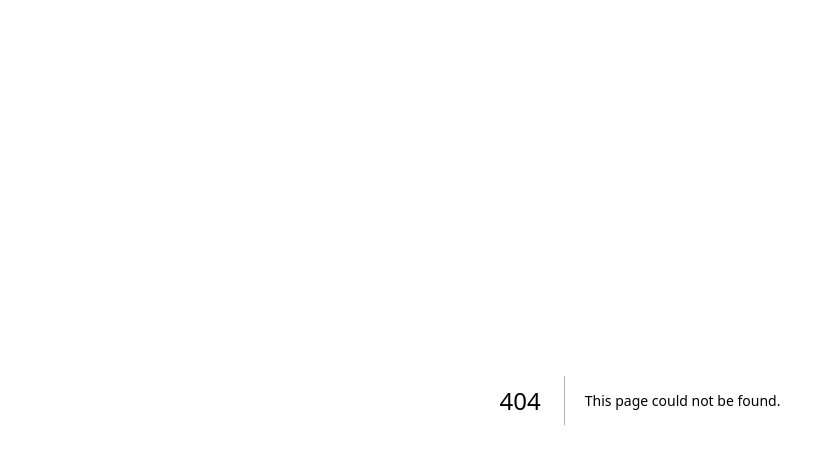
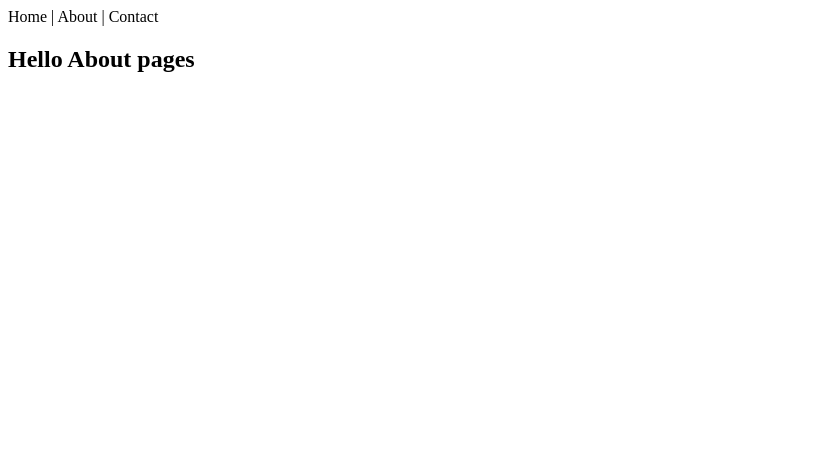
Before and after one commit to alhaj-cmd/nextcommerce, a Next.js app: page /about in a window 1280 px wide. Before the commit this address had no page. Shown: the top 464 px of the page, without its empty margins (0-835 px from the left). Built offline with nearby package versions, Linux system fonts and the light colour scheme.

Commit message:
folder structer setting

```diff
--- a/app/Head/header.tsx
+++ /dev/null
@@ -1,11 +0,0 @@
-import React from 'react';
-
-const  header = () => {
-    return (
-        <div>
-            <h1>data pawa jacce na</h1>
-        </div>
-    );
-};
-
-export default header;
--- a/app/Head/page.tsx
+++ /dev/null
@@ -1,11 +0,0 @@
-import { memo } from 'react';
-
-const Page = () => {
-  return (
-    <div className="Page">
-      <h2>Page</h2>
-    </div>
-  );
-};
-
-export default memo(Page);
--- /dev/null
+++ b/app/about/page.tsx
@@ -0,0 +1,8 @@
+export default function AboutPages(){
+
+    return (
+        <div>
+            <h2>Hello About pages</h2>
+        </div>
+    )
+}
--- a/app/layout.tsx
+++ b/app/layout.tsx
@@ -1,7 +1,6 @@
 import type { Metadata } from "next";
 import { Geist, Geist_Mono } from "next/font/google";
-import "./globals.css";
-import {  } from "../app/Head/header";
+// import "./globals.css";
 
 const geistSans = Geist({
   variable: "--font-geist-sans",
@@ -28,8 +27,11 @@
       <body
         className={`${geistSans.variable} ${geistMono.variable} antialiased`}
       >
+        <nav>
+          Home | About | Contact
+        </nav>
         {children}
-        <header/>
+
       </body>
     </html>
   );
--- a/app/page.tsx
+++ b/app/page.tsx
@@ -1,9 +1,9 @@
-import Image from "next/image";
+// import Image from "next/image";
 
 export default function Home() {
   return (
     <div className="font-sans grid grid-rows-[20px_1fr_20px] items-center justify-items-center min-h-screen p-8 pb-20 gap-16 sm:p-20">
-      <main className="flex flex-col gap-[32px] row-start-2 items-center sm:items-start">
+      {/* <main className="flex flex-col gap-[32px] row-start-2 items-center sm:items-start">
         <Image
           className="dark:invert"
           src="/next.svg"
@@ -50,10 +50,8 @@
             Read our docs
           </a>
         </div>
-      </main>
-      <div className="header">
-        <header/>
-      </div>
+      </main> */}
+      <h1>This is the Home pages</h1>
     </div>
   );
 }
```
